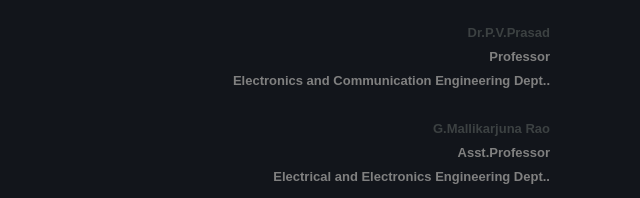
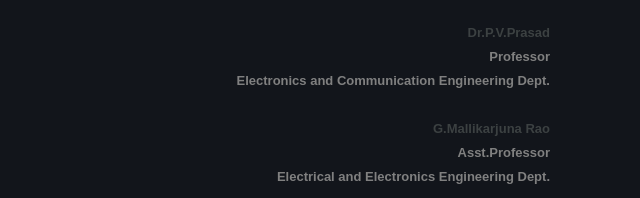
Before and after one commit to satishtirumalapudi/ieee-master, a plain HTML site: page index.html in a window 1280 px wide. Shown: the part 4954-5152 px from the top of the page, 640-1280 px from the left. Drawn offline with nearby package versions, Linux system fonts and the light colour scheme.

Commit message:
dept change

```diff
--- a/index.html
+++ b/index.html
@@ -870,10 +870,10 @@ margin-right: 90px;
                     <li>Electronics and Communication Engineering Dept.</li></font><br>
                     <li><a href="http://202.65.141.233/?q=node/492">Dr.P.V.Prasad</li>
                     <font size="2px" color="grey"><li>Professor</li>
-                    <li>Electronics and Communication Engineering Dept..</li></font><br>
+                    <li>Electronics and Communication Engineering Dept.</li></font><br>
                     <li><a href="http://202.65.141.233/?q=node/538">G.Mallikarjuna Rao</a></li>
                     <font size="2px" color="grey"><li>Asst.Professor</li>
-                    <li>Electrical and Electronics Engineering Dept..</li></font>
+                    <li>Electrical and Electronics Engineering Dept.</li></font>
                   </ul>
 
       </div>
```
